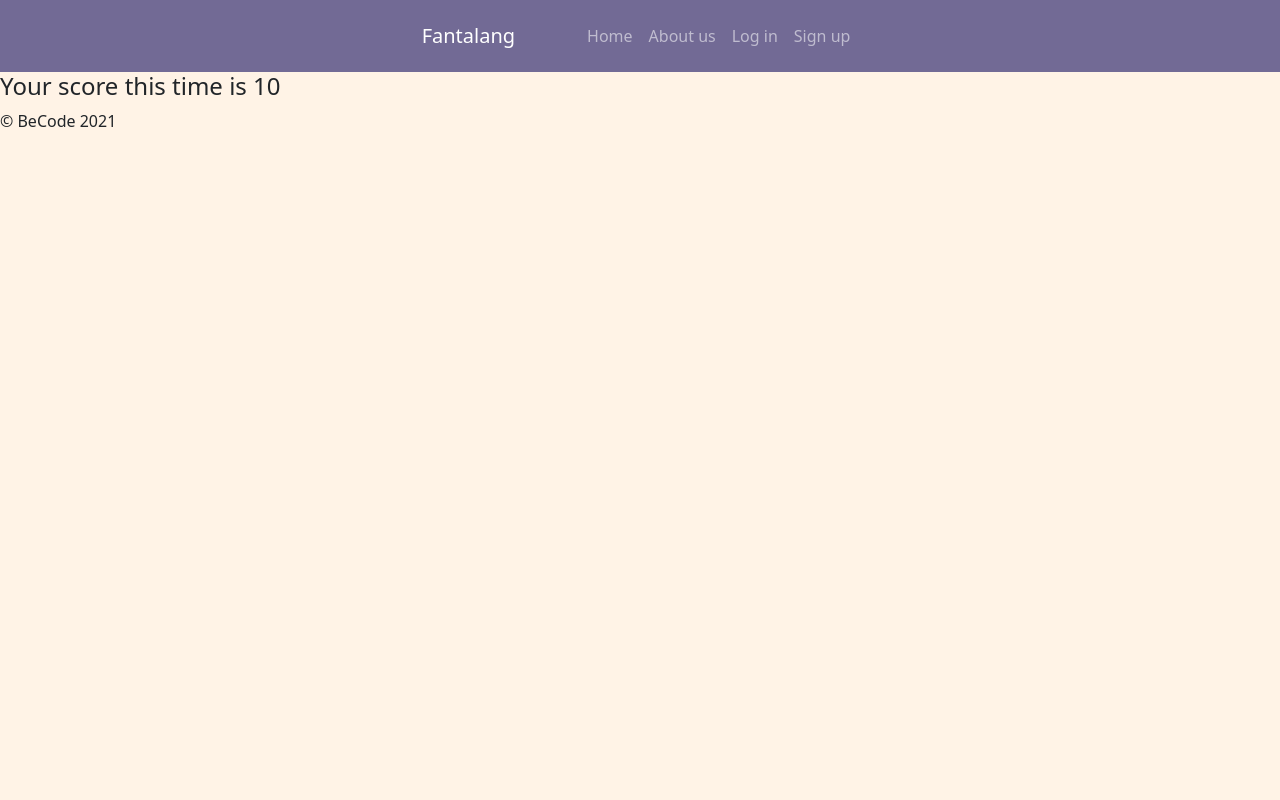
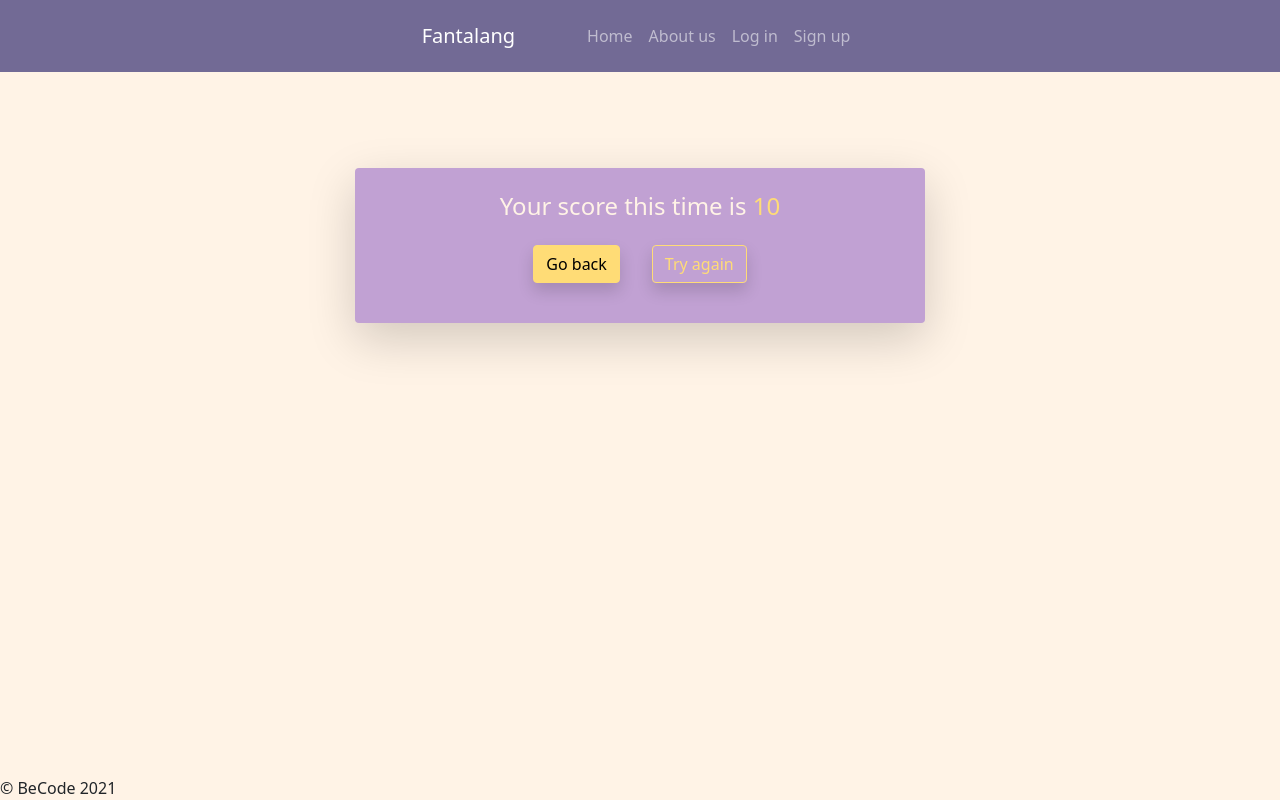
Before and after one commit to adrienclesse/mvc-pdo, a PHP site: template view/scoreview.php in a window 1280 px wide. Run offline with PHP 8.4, Linux system fonts and the light colour scheme; the template is opened without the code that fills it: most values are stand-ins (such as "Sample title", 1, 10 or a date in 2020).

Commit message:
add further styling to quiz and score

```diff
--- a/controller/HomePageController.php
+++ b/controller/HomePageController.php
@@ -13,6 +13,6 @@ class HomepageController
         // then the view will actually display them.
 
         //load the view
-        require 'View/homepage.php';
+        require 'view/homepage.php';
     }
 }
--- a/controller/QuizController.php
+++ b/controller/QuizController.php
@@ -22,5 +22,4 @@ class QuizController
     }
 
 
-
 }
--- a/controller/Score.php
+++ b/controller/Score.php
@@ -3,6 +3,7 @@
 
 class Score
 {
+
 
     public function getAnswers($id)
     {
--- a/index.php
+++ b/index.php
@@ -16,6 +16,8 @@ require 'Controller/WelcomeController.php';
 require 'Controller/ResetPasswordController.php';
 require 'Controller/LogOutController.php';
 require 'Controller/MeetPeopleController.php';
+
+
 
 
 
@@ -58,5 +60,9 @@ if(isset($_GET['page']) && $_GET['page'] === 'meetpeople') {
     $controller = new MeetPeople();
 }
 
+if(isset($_GET['page']) && $_GET['page'] === 'quiz') {
+    $controller = new QuizController();
+}
+
 
 $controller->render($_GET, $_POST);
--- a/view/includes/styling/scss/style.scss
+++ b/view/includes/styling/scss/style.scss
@@ -9,7 +9,6 @@ $theme-colors:(
   "light-text": #fff3e6,
 );
 
-$enable-shadows;
 
 html{
   box-sizing: border-box;
@@ -32,13 +31,12 @@ body {
   display: block;
 }
 
-section{
-  margin-bottom: -150px;
-}
 
-.login{
-
-
+footer{
+  position: fixed;
+  left: 0;
+  bottom: 0;
+  width: 100%;
 }
 
 
--- a/view/scoreview.php
+++ b/view/scoreview.php
@@ -36,8 +36,22 @@
     </header>
 </div>
 <div>
-    <h4>Your score this time is <?= $score ?></h4>
+
 </div>
+<div class="container justify-content-center my-5 py-5">
+    <div class="row justify-content-center">
+        <div class="col-sm-6 bg-light-purple shadow-lg p-4 rounded text-light-text d-flex flex-column justify-content-center text-center">
+            <h4>Your score this time is <span class="text-gold"><?= $score ?></span> </h4>
+            <div class="container d-flex justify-content-center">
+                <button class="btn btn-gold m-3 shadow">Go back</button>
+                <button class="btn btn-outline-gold m-3 shadow">Try again</button>
+            </div>
+
+        </div>
+    </div>
+
+</div>
+
 <footer>
     &copy; BeCode <?php echo date('Y')?>
 </footer>
```
Also changed, not shown: view/includes/script/quizscript.js (+7 -1 lines), view/quizview.php (+25 -7 lines), view/includes/styling/css/style.css.
